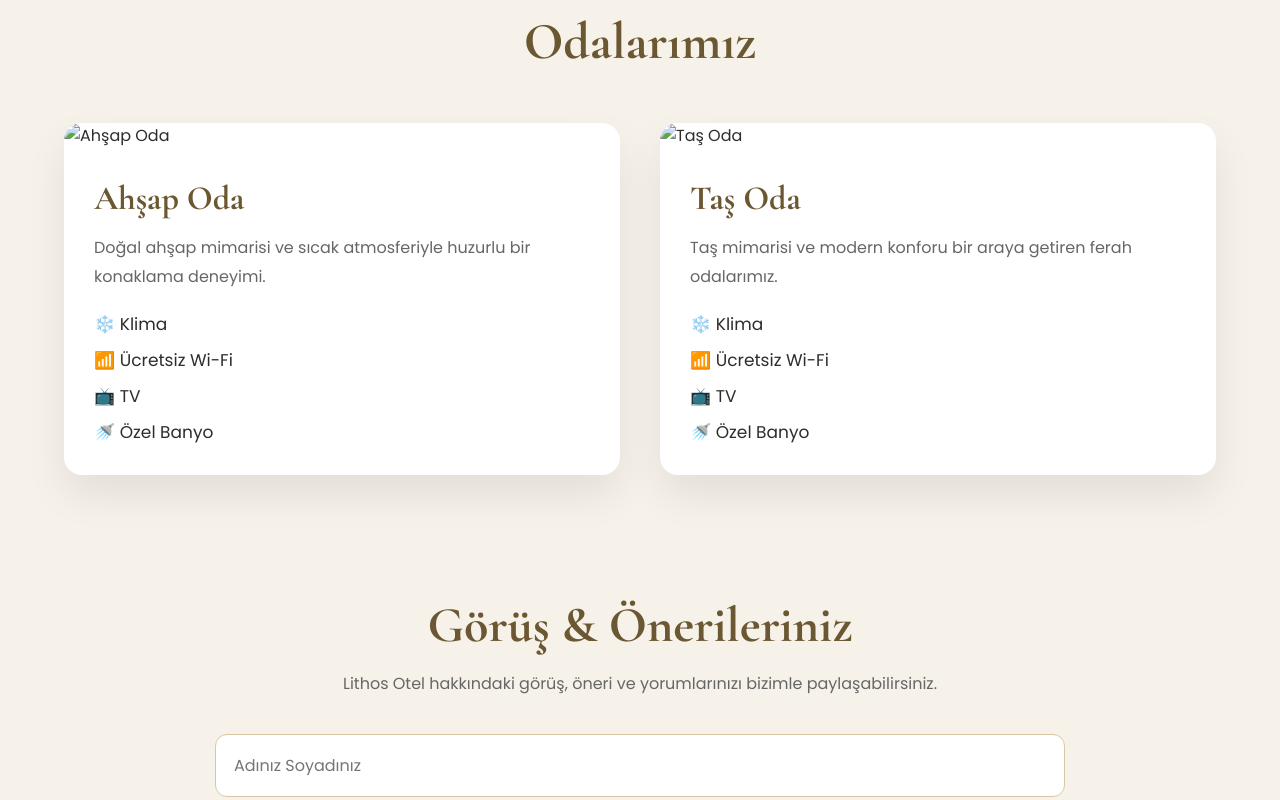
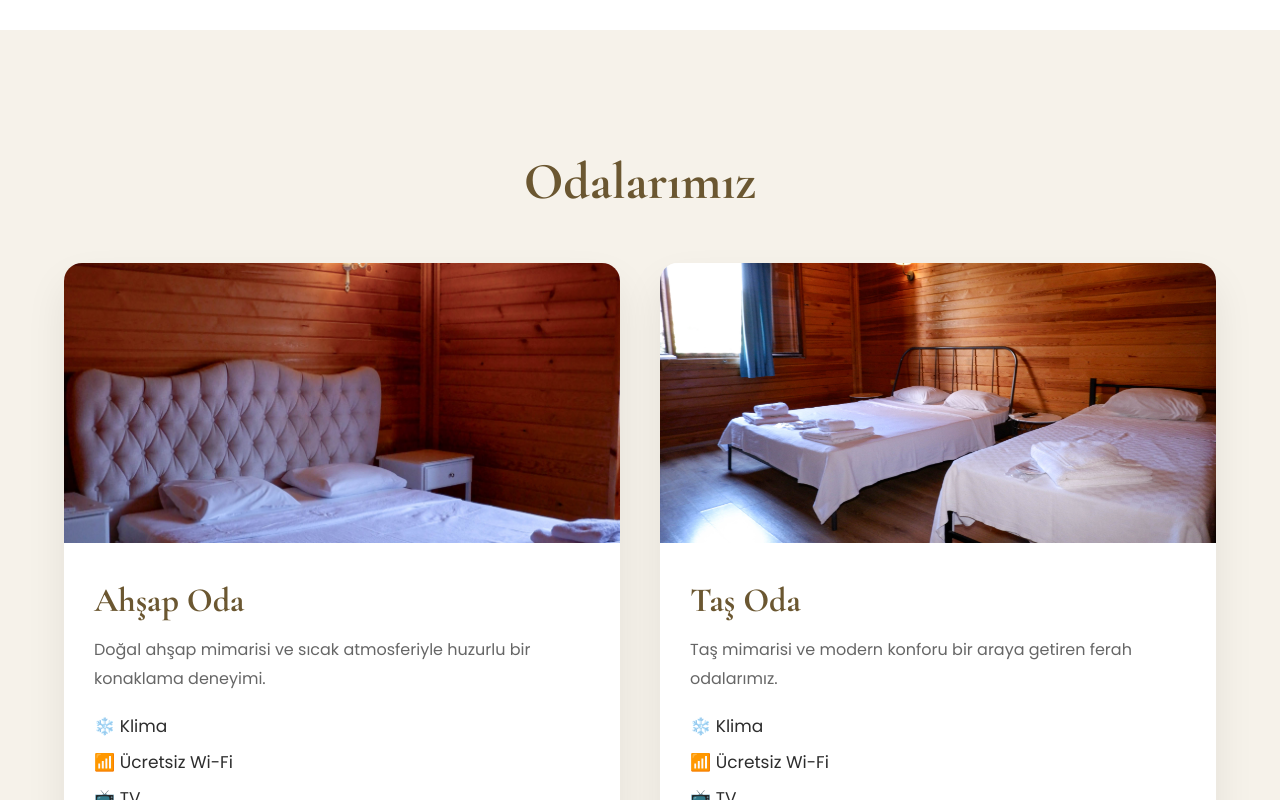
Before and after one commit to lithosotelfoca35/lithosotelweb, a plain HTML site: page index.html in a window 1280 px wide. Shown: the part 2000-2800 px from the top of the page. Drawn offline with nearby package versions, Linux system fonts and the light colour scheme; the site is published under a folder, as on GitHub Pages, so addresses that start at the root find nothing.

Commit message:
Update index.html

```diff
--- a/index.html
+++ b/index.html
@@ -55,7 +55,7 @@
 
     <div class="hero-center">
 
-        <img src="/binaresmi.jpg" alt="Lithos Otel">
+        <img src="binaresmi.jpg" alt="Lithos Otel">
 
        <div class="hero-overlay">
     <p class="hero-subtitle">Eski Foça'nın Taş ve Ahşap Konforu</p>
@@ -136,7 +136,7 @@
 
         <div class="room-card">
 
-            <img src="/ahsap1.jpg" alt="Ahşap Oda" class="gallery-image">
+            <img src="ahsap1.jpg" alt="Ahşap Oda" class="gallery-image">
 
             <div class="room-content">
 
@@ -160,7 +160,7 @@
 
         <div class="room-card">
 
-            <img src="/ahsap2.jpg" alt="Taş Oda" class="gallery-image">
+            <img src="ahsap2.jpg" alt="Taş Oda" class="gallery-image">
 
             <div class="room-content">
 
```
